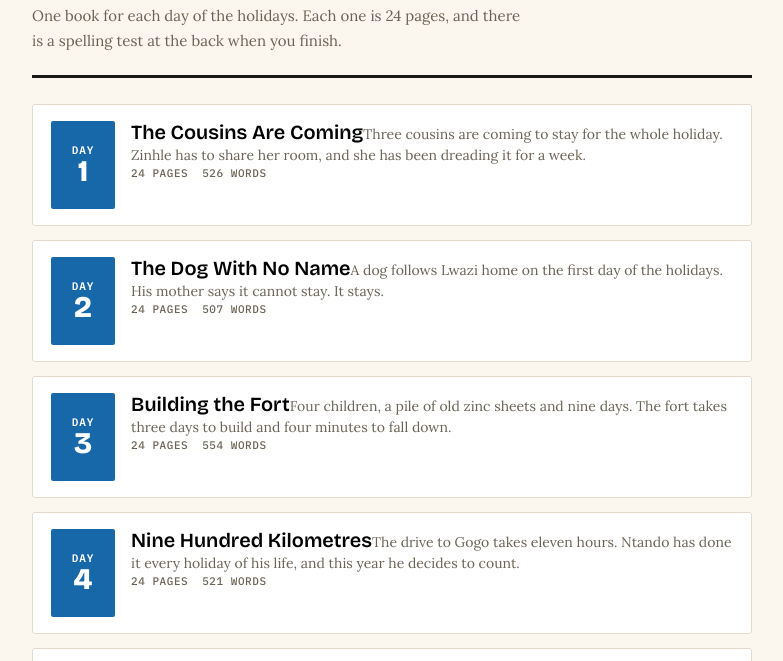
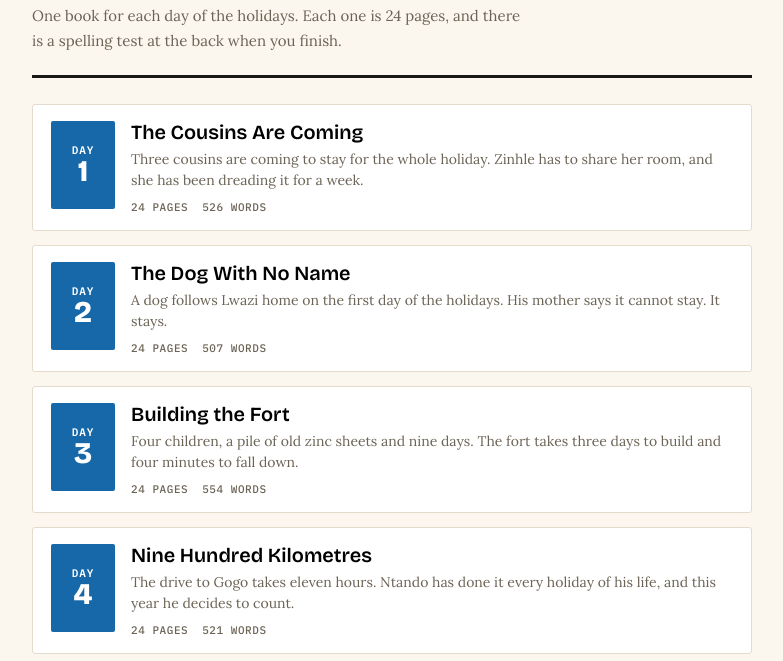
Before and after one commit to tshepi11/holidayreading2, a plain HTML site: page index.html in a window 1280 px wide. Shown: the part 122-783 px from the top of the page, without its empty margins (248-1031 px from the left). Drawn offline with nearby package versions, Linux system fonts and the light colour scheme.

Commit message:
Fix CSS class definitions for .bt and .bb

```diff
--- a/index.html
+++ b/index.html
@@ -30,9 +30,9 @@ h1{font-family:"Bricolage Grotesque",sans-serif;font-weight:800;
 .spine{background:var(--accent);border-radius:2px;height:88px;display:flex;flex-direction:column;align-items:center;
  justify-content:center;line-height:1;font-family:"Bricolage Grotesque",sans-serif;font-weight:800;
  font-size:30px;color:#fff}
-.bt{font-family:"Bricolage Grotesque",sans-serif;font-weight:600;font-size:20px;
+.bt{display:block;font-family:"Bricolage Grotesque",sans-serif;font-weight:600;font-size:20px;
  line-height:1.15;margin-bottom:5px}
-.bb{font-size:14px;color:var(--soft);line-height:1.5;margin-bottom:9px}
+.bb{display:block;font-size:14px;color:var(--soft);line-height:1.5;margin-bottom:9px}
 .meta{display:flex;gap:14px;align-items:center;flex-wrap:wrap;font-family:"IBM Plex Mono",monospace;
  font-size:11px;color:var(--soft);letter-spacing:.05em;text-transform:uppercase}
 .badge{background:var(--good);color:#fff;padding:3px 8px;border-radius:2px;font-weight:600}
```
